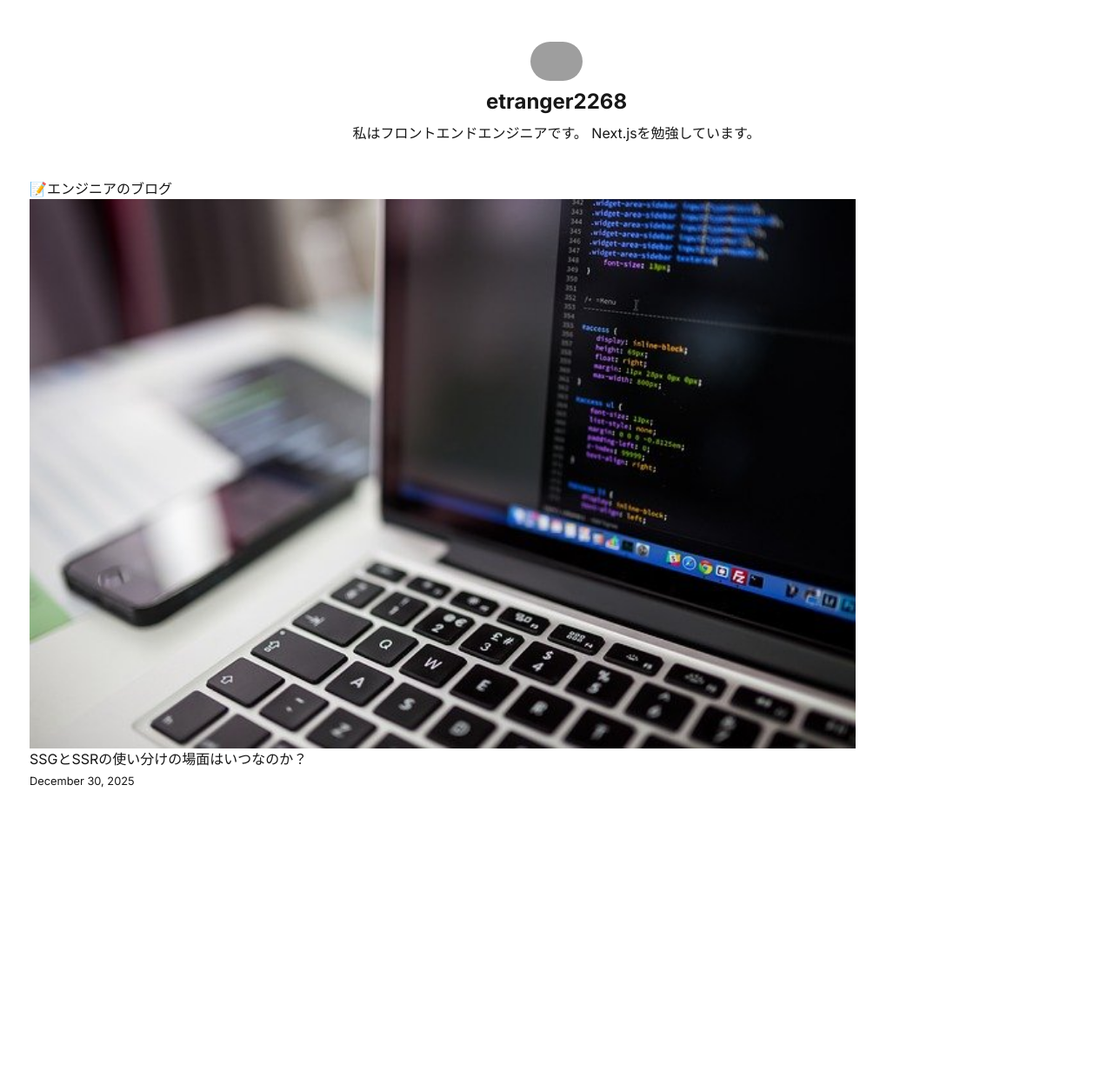
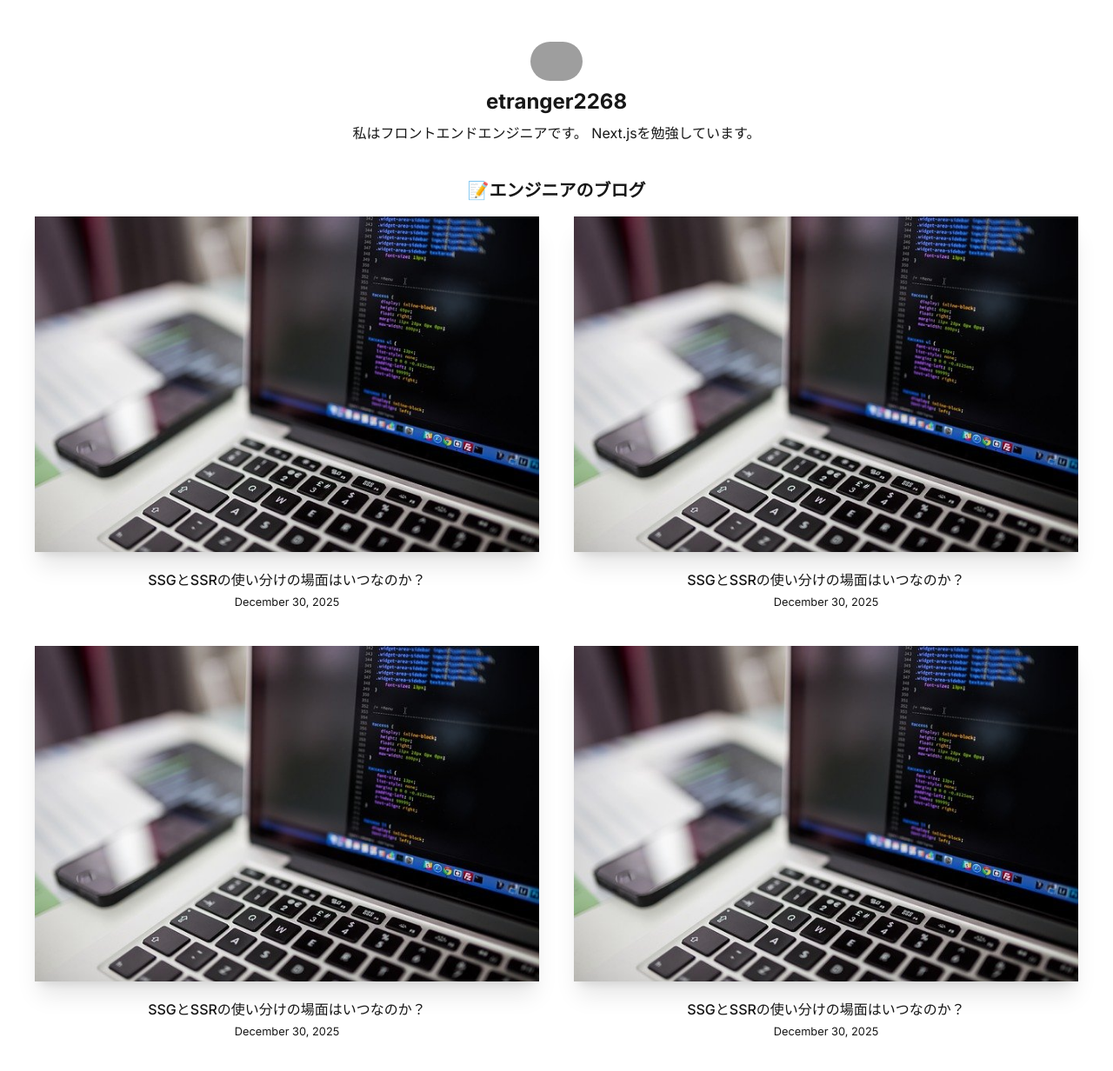
Before and after one commit to etranger2268/udemy-nextjs-microblog-for-beginner, a Next.js app: page / in a window 1280 px wide. Shown: the top 1232 px of the page at 87% size. Before the commit the page ends 1005 px from the top, so only its background shows below. Built offline with nearby package versions, Linux system fonts and the light colour scheme; grey boxes are pictures that could not be loaded.

Commit message:
develop-4-24

```diff
--- a/src/app/page.tsx
+++ b/src/app/page.tsx
@@ -9,9 +9,9 @@ export default function Home() {
         <p>{PROFILE}</p>
       </section>
 
-      <section>
-        <h2>📝エンジニアのブログ</h2>
-        <div>
+      <section className="text-center space-y-4">
+        <h2 className="text-xl font-semibold">📝エンジニアのブログ</h2>
+        <div className="grid flex-wrap max-w-300 gap-10 mx-auto grid-cols-[repeat(auto-fit,minmax(400px,1fr))]">
           <article>
             <Link href="/">
               <Image
@@ -19,8 +19,48 @@ export default function Home() {
                 alt="thumbnail01"
                 width={950}
                 height={400}
+                className="mb-5 shadow-xl transition-all duration-300 cursor-pointer hover:translate-0.5 hover:shadow-none"
               />
-              <h2>SSGとSSRの使い分けの場面はいつなのか？</h2>
+              <h2 className="font-medium">SSGとSSRの使い分けの場面はいつなのか？</h2>
+            </Link>
+            <small>December 30, 2025</small>
+          </article>
+          <article>
+            <Link href="/">
+              <Image
+                src="/thumbnail01.jpg"
+                alt="thumbnail01"
+                width={950}
+                height={400}
+                className="mb-5 shadow-xl transition-all duration-300 cursor-pointer hover:translate-0.5 hover:shadow-none"
+              />
+              <h2 className="font-medium">SSGとSSRの使い分けの場面はいつなのか？</h2>
+            </Link>
+            <small>December 30, 2025</small>
+          </article>
+          <article>
+            <Link href="/">
+              <Image
+                src="/thumbnail01.jpg"
+                alt="thumbnail01"
+                width={950}
+                height={400}
+                className="mb-5 shadow-xl transition-all duration-300 cursor-pointer hover:translate-0.5 hover:shadow-none"
+              />
+              <h2 className="font-medium">SSGとSSRの使い分けの場面はいつなのか？</h2>
+            </Link>
+            <small>December 30, 2025</small>
+          </article>
+          <article>
+            <Link href="/">
+              <Image
+                src="/thumbnail01.jpg"
+                alt="thumbnail01"
+                width={950}
+                height={400}
+                className="mb-5 shadow-xl transition-all duration-300 cursor-pointer hover:translate-0.5 hover:shadow-none"
+              />
+              <h2 className="font-medium">SSGとSSRの使い分けの場面はいつなのか？</h2>
             </Link>
             <small>December 30, 2025</small>
           </article>
```
